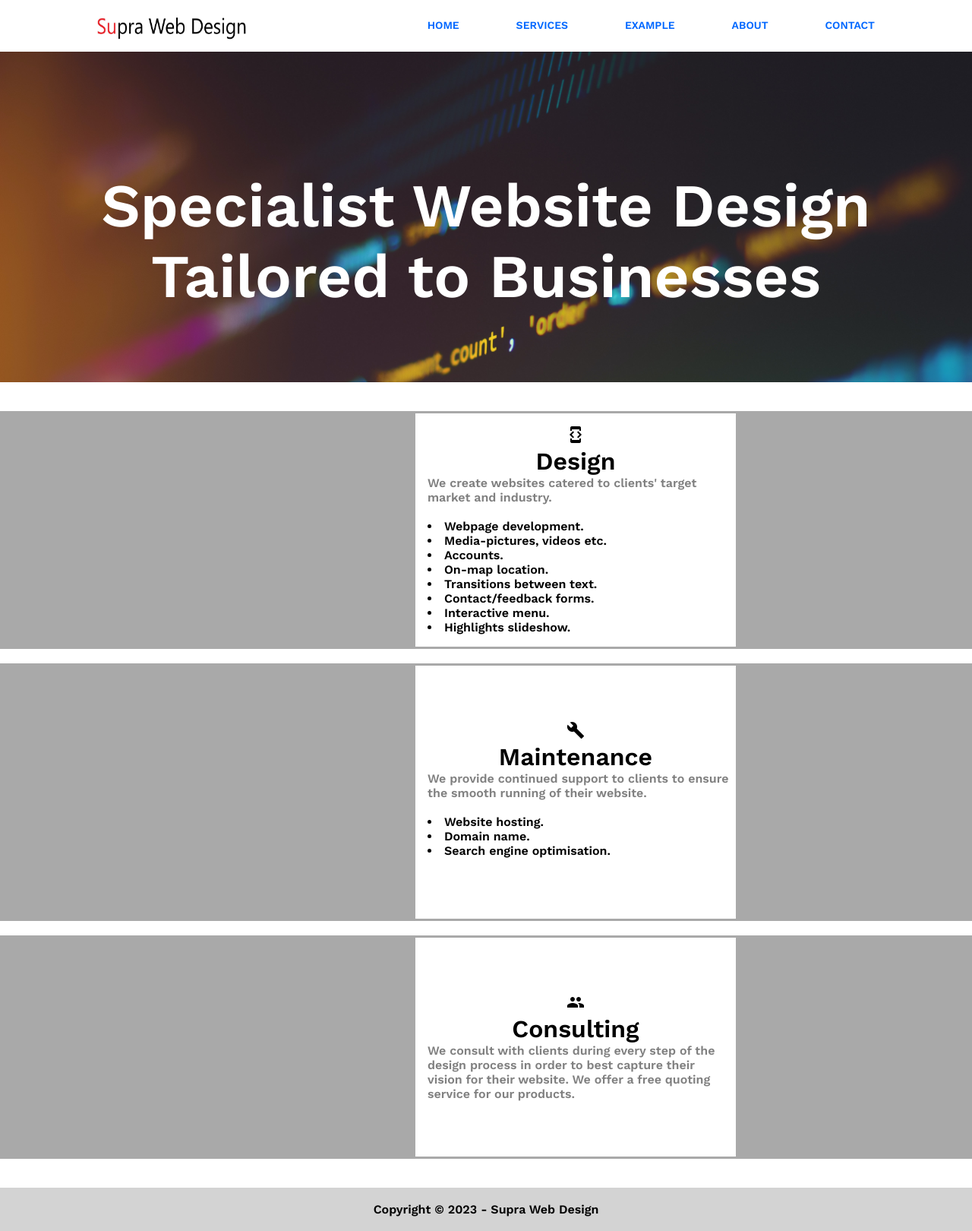
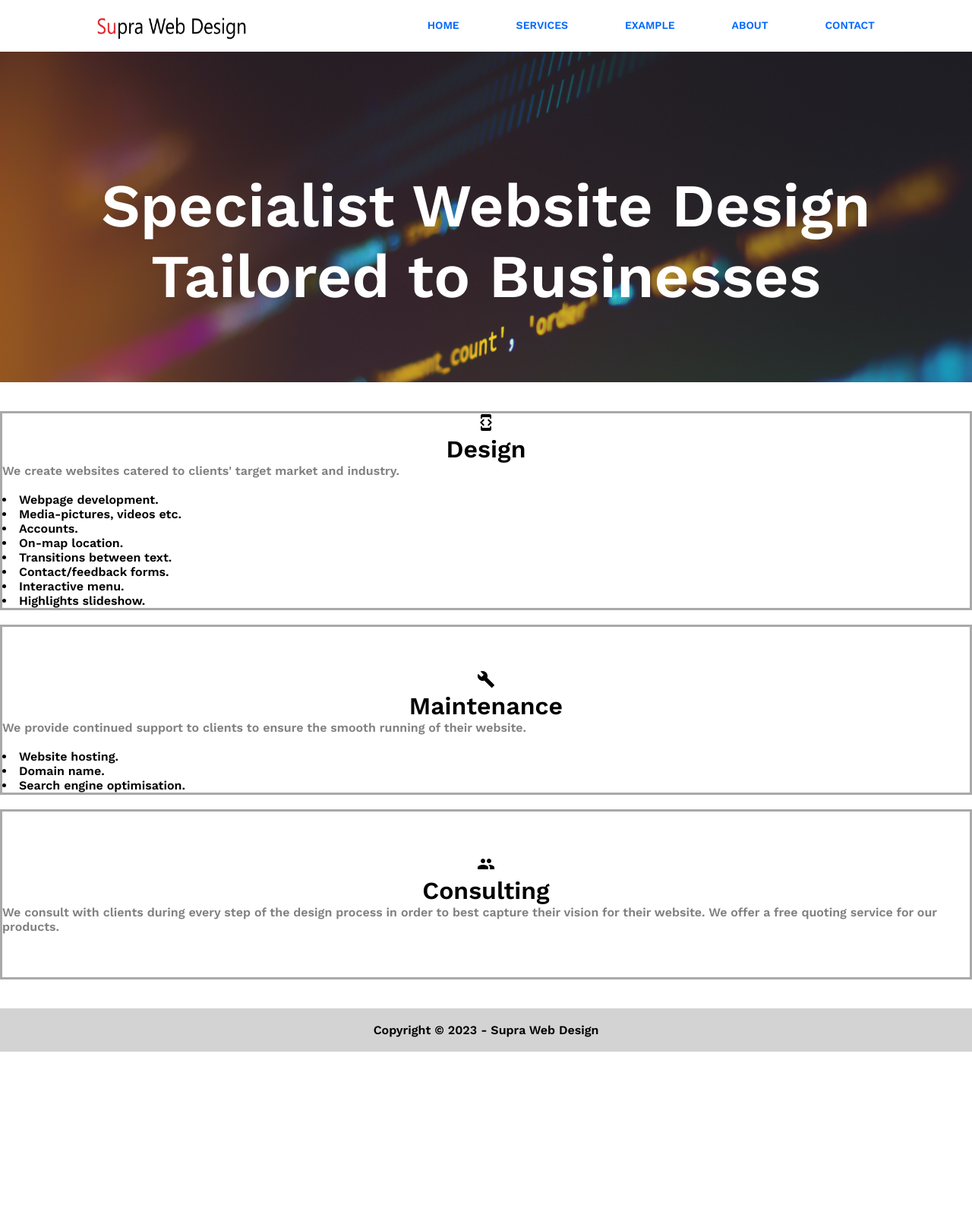
Before and after one commit to SlickDolphin/suprawebdev, a PHP site: page /services.html in a window 1280 px wide; the page is wider, and only the part inside the window is pictured. Shown: that part at 76% size. After the commit the page ends 1384 px from the top of that part, so only its background shows below. Run offline with PHP 8.4, Linux system fonts and the light colour scheme.

Commit message:
Update styles.css

```diff
--- a/styles.css
+++ b/styles.css
@@ -159,23 +159,23 @@ span.pra {
 }
 
 div.services {
-    font-size:100%;
-    width: 390px;
+    font-size:100 %;
+    width: 390 px;
     align-content: center;
     margin: auto;
-    border-width: 3px 34.2em;
+    border-width: 3 px 34.2 em;
     border-style: solid;
     border-color: darkgrey;
-    padding: 1em;
+    padding: 1 em;
     }
 
 #maint {
-    padding-bottom: 5em;
+    padding-bottom: 5 em;
 }
 
 p.services {
     color: gray;
-    width: 400px;
+    width: 400 px;
     text-align: left;
    }
 
@@ -192,22 +192,22 @@ li.services {
 
 .clientname {
     font-family: 'Tahoma', sans-serif;
-    font-size: 30px;
-    padding-left: 10px;
+    font-size: 30 px;
+    padding-left: 10 px;
 }
 
 span.about {
     display: inline-flex;
     align-self: center;
-    padding-right: 50px;
-    padding-bottom: 100px;
-    padding-top: 100px;
+    padding-right: 50 px;
+    padding-bottom: 100 px;
+    padding-top: 100 px;
 }
 
 .abouttext {
     text-align:left;
-    font-size:25px;
-    width: 500px;
+    font-size:25 px;
+    width: 500 px;
     color: lightgray;
     padding-left: 50px;
 }
```
